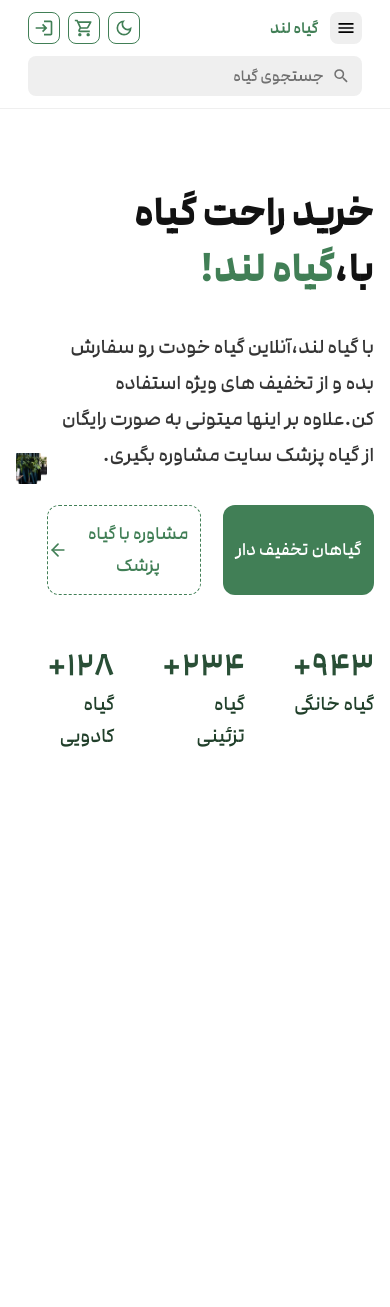
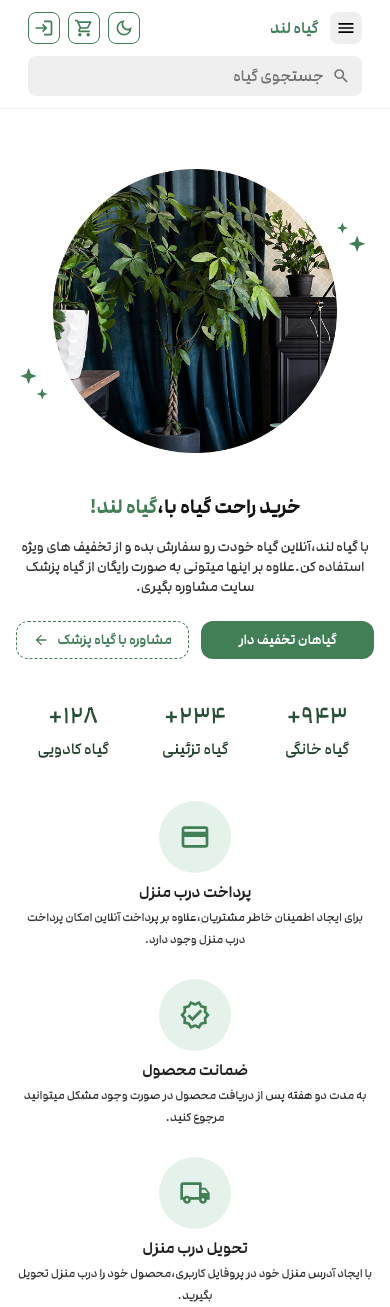
Before and after one commit to alisadeghi192/nextjs-full-stack-ecommerce-giahland, a Next.js app: page / in a window 390 px wide. Before the commit the page ends 844 px from the top, so only its background shows below. Built offline with nearby package versions, Linux system fonts and the light colour scheme.

Commit message:
feat(landing): complete responsive hero section with static content

```diff
--- a/src/app/page.tsx
+++ b/src/app/page.tsx
@@ -1,66 +1,139 @@
-'use client'
+"use client";
 import Image from "next/image";
-import { FiArrowLeft } from "react-icons/fi";
 import CountUp from "react-countup";
+import {
+  MdOutlineArrowBack,
+  MdOutlineLocalShipping,
+  MdOutlinePayment,
+  MdOutlineVerified,
+} from "react-icons/md";
 export default function Home() {
   return (
     <section className="container">
-      <div className="mt-19 flex items-center justify-between">
-        <div className="basis-1/2">
-          <h1 className="text-BLACK mb-8 text-[40px]/14 font-bold">
+      <div className="mt-19 flex items-center justify-between max-xl:gap-x-10 max-md:mt-15 max-md:flex-col-reverse">
+        <div className="basis-1/2 max-md:mt-10">
+          <h1 className="text-BLACK mb-8 text-[40px]/14 font-bold max-lg:mb-4 max-lg:text-3xl max-md:text-center max-md:text-2xl/7 max-md:font-semibold max-sm:text-xl/7">
             خرید راحت گیاه با،<span className="text-primary">گیاه لند!</span>
           </h1>
-          <p className="text-neutral11 mb-8 max-w-134.75 text-[20px]/9">
+          <p className="text-neutral11 mb-8 max-w-134.75 text-[20px]/9 max-lg:mb-4 max-lg:text-base max-md:mb-6 max-md:text-center max-md:text-base/6.25 max-sm:text-sm">
             با گیاه لند،آنلاین گیاه خودت رو سفارش بده و از تخفیف های ویژه
             استفاده کن.علاوه بر اینها میتونی به صورت رایگان از گیاه پزشک سایت
             مشاوره بگیری.
           </p>
-          <div className="mb-12 flex max-w-134.75 gap-x-5.5">
-            <button className="bg-primary text-WHITE flex flex-1 cursor-pointer items-center justify-center rounded-xl py-3 text-lg/8">
+          <div className="mb-12 flex max-w-134.75 gap-x-5.5 max-lg:flex-col max-lg:gap-y-2 max-md:mb-10 max-md:flex-row max-md:gap-x-3">
+            <button className="bg-primary text-WHITE flex flex-1 cursor-pointer items-center justify-center rounded-xl py-3 max-md:basis-1/2 max-md:py-2">
+              <span className="text-lg/8 max-md:text-sm max-md:font-medium">
                 گیاهان تخفیف دار
+              </span>
             </button>
-            <button className="text-primary border-primary flex max-w-64.5 flex-1 cursor-pointer items-center justify-center gap-x-2 rounded-xl border border-dashed py-3 text-lg">
-              <span className="text-lg/8">مشاوره با گیاه پزشک</span>
-              <FiArrowLeft className="size-6" />
+            <button className="text-primary border-primary flex max-w-134.75 flex-1 cursor-pointer items-center justify-center gap-x-2 rounded-xl border border-dashed py-3 text-lg max-md:basis-1/2 max-md:py-2">
+              <span className="text-lg/8 max-md:text-sm max-md:font-medium">
+                مشاوره با گیاه پزشک
+              </span>
+              <MdOutlineArrowBack className="size-6 max-md:size-4" />
             </button>
           </div>
-          <div className="font-modam flex gap-12">
-            <div className="flex basis-1/3 flex-col">
-              <span className="text-shade3 text-[32px]/11.25 font-medium">
-                {(943).toLocaleString("fa-IR")}+
+          <div className="font-modam flex gap-x-12 max-md:gap-x-2">
+            <div className="flex basis-1/3 flex-col gap-y-1 max-md:text-center">
+              <span className="text-shade3 text-[32px]/11.25 font-medium max-md:text-2xl/8.5 max-md:font-normal">
+                <CountUp
+                  start={0}
+                  end={943}
+                  duration={1.5}
+                  formattingFn={(value) => value.toLocaleString("fa-IR")}
+                />
+                +
               </span>
-              <span className="text-shade4 text-xl/8 font-normal">
+              <span className="text-shade4 text-xl/8 font-normal max-lg:text-base">
                 گیاه خانگی
               </span>
             </div>
-            <div className="flex basis-1/3 flex-col">
-              <span className="text-shade3 text-[32px]/11.25 font-medium">
-                {(234).toLocaleString("fa-IR")}+
+            <div className="flex basis-1/3 flex-col gap-y-1 max-md:text-center">
+              <span className="text-shade3 text-[32px]/11.25 font-medium max-md:text-2xl/8.5 max-md:font-normal">
+                <CountUp
+                  start={0}
+                  end={234}
+                  duration={1.5}
+                  formattingFn={(value) => value.toLocaleString("fa-IR")}
+                />
+                +
               </span>
-              <span className="text-shade4 text-xl/8 font-normal">
+              <span className="text-shade4 text-xl/8 font-normal max-lg:text-base">
                 گیاه تزئینی
               </span>
             </div>
-            <div className="flex basis-1/3 flex-col">
-              <span className="text-shade3 text-[32px]/11.25 font-medium">
-                {/* {(128).toLocaleString("fa-IR")}+ */}
-                <CountUp start={0} end={128} duration={1.5}  formattingFn={(value) => value.toLocaleString('fa-IR')}/>+
+            <div className="flex basis-1/3 flex-col gap-y-1 max-md:text-center">
+              <span className="text-shade3 text-[32px]/11.25 font-medium max-md:text-2xl/8.5 max-md:font-normal">
+                <CountUp
+                  start={0}
+                  end={128}
+                  duration={1.5}
+                  formattingFn={(value) => value.toLocaleString("fa-IR")}
+                />
+                +
               </span>
-              <span className="text-shade4 text-xl/8 font-normal">
+              <span className="text-shade4 text-xl/8 font-normal max-lg:text-base">
                 گیاه کادویی
               </span>
             </div>
           </div>
         </div>
         <div className="basis-1/2">
+          <picture>
+            <source media="(max-width: 768px)" srcSet="/hero-mobile.png" />
             <Image
               alt="giahland"
               src="/hero-desktop.png"
               width={574}
               height={558}
               className="justify-self-end"
+              priority
             />
+          </picture>
         </div>
+      </div>
+
+      <div className="mt-15 flex w-full items-center justify-center gap-x-20 max-md:mt-3 max-md:flex-col">
+        <div className="basis-1/3 text-center max-md:mt-7">
+
+          <div className="bg-bg-service mb-2 flex size-20 max-sm:size-18 items-center justify-center justify-self-center rounded-full ">
+            <MdOutlinePayment className="text-primary size-10 max-sm:size-8" />
+          </div>
+          <h5 className="text-neutral12 mb-1 text-xl/7 font-semibold max-sm:font-medium max-sm:text-base/5.5">
+            پرداخت درب منزل
+          </h5>
+          <p className="text-neutral11 line-clamp-4 text-sm/6.25 max-sm:text-[12px]/5.5">
+            برای ایجاد اطمینان خاطر مشتریان،علاوه بر پرداخت آنلاین امکان پرداخت
+            درب منزل وجود دارد.
+          </p>
+        </div>
+
+        <div className="basis-1/3 text-center max-md:mt-7">
+          <div className="bg-bg-service mb-2 flex size-20 max-sm:size-18 items-center justify-center justify-self-center rounded-full ">
+            <MdOutlineVerified className="text-primary size-10 max-sm:size-8" />
+          </div>
+          <h5 className="text-neutral12 mb-1 text-xl/7 font-semibold max-sm:font-medium max-sm:text-base/5.5">
+            ضمانت محصول
+          </h5>
+          <p className="text-neutral11 line-clamp-4 text-sm/6.25 max-sm:text-[12px]/5.5">
+            به مدت دو هفته پس از دریافت محصول در صورت وجود مشکل میتوانید مرجوع
+            کنید.
+          </p>
+        </div>
+
+        <div className="basis-1/3 text-center max-md:mt-7">
+          <div className="bg-bg-service mb-2 flex size-20 max-sm:size-18 items-center justify-center justify-self-center rounded-full ">
+            <MdOutlineLocalShipping className="text-primary size-10 max-sm:size-8" />
+          </div>
+          <h5 className="text-neutral12 mb-1 text-xl/7 font-semibold max-sm:font-medium max-sm:text-base/5.5">
+            تحویل درب منزل
+          </h5>
+          <p className="text-neutral11 line-clamp-4 text-sm/6.25 max-sm:text-[12px]/5.5">
+            با ایجاد آدرس منزل خود در پروفایل کاربری،محصول خود را درب منزل تحویل
+            بگیرید.
+          </p>
+        </div>
+
       </div>
     </section>
   );
```
Also changed, not shown: public/hero-mobile.png (added). Lines whose indentation alone changed are shown as unchanged.
